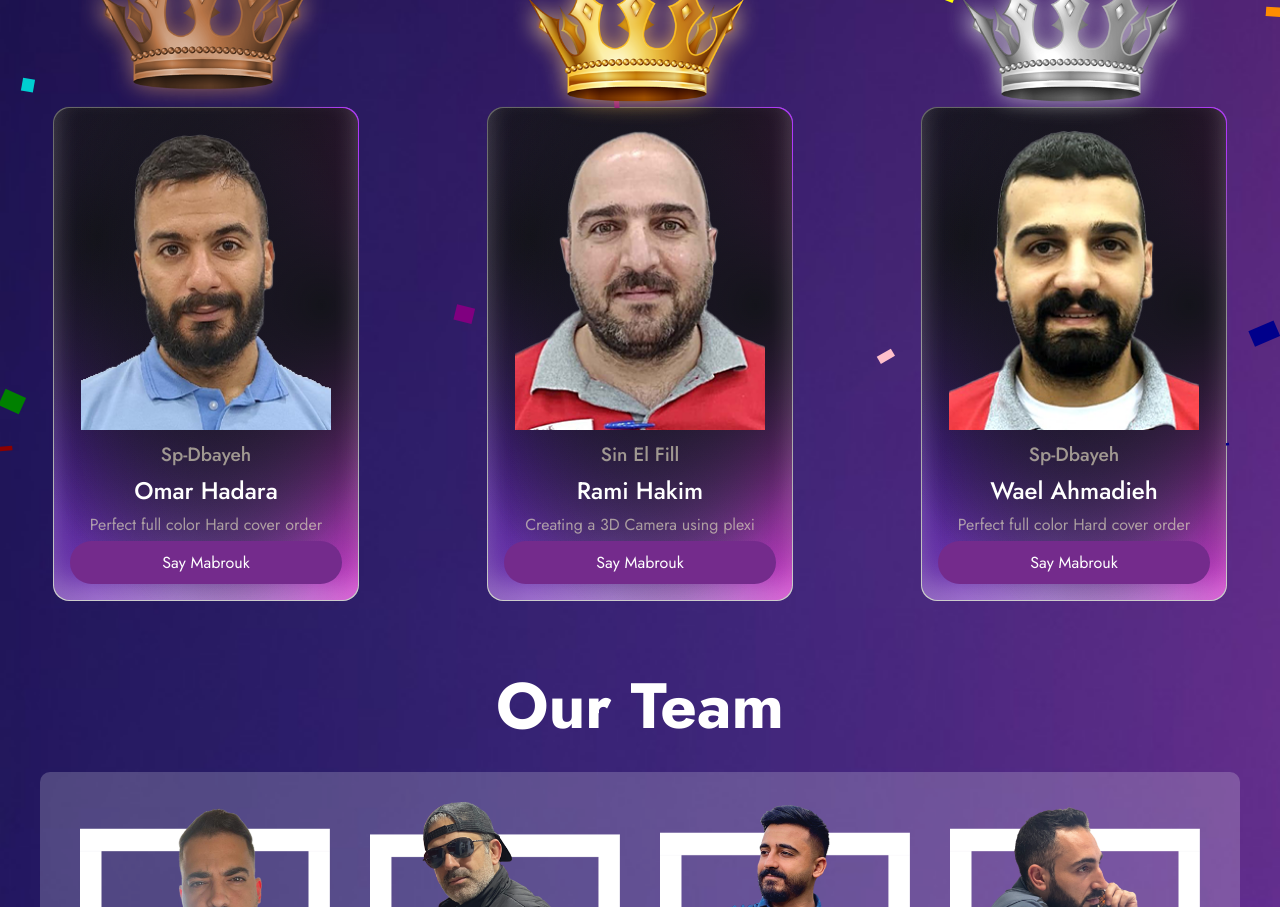
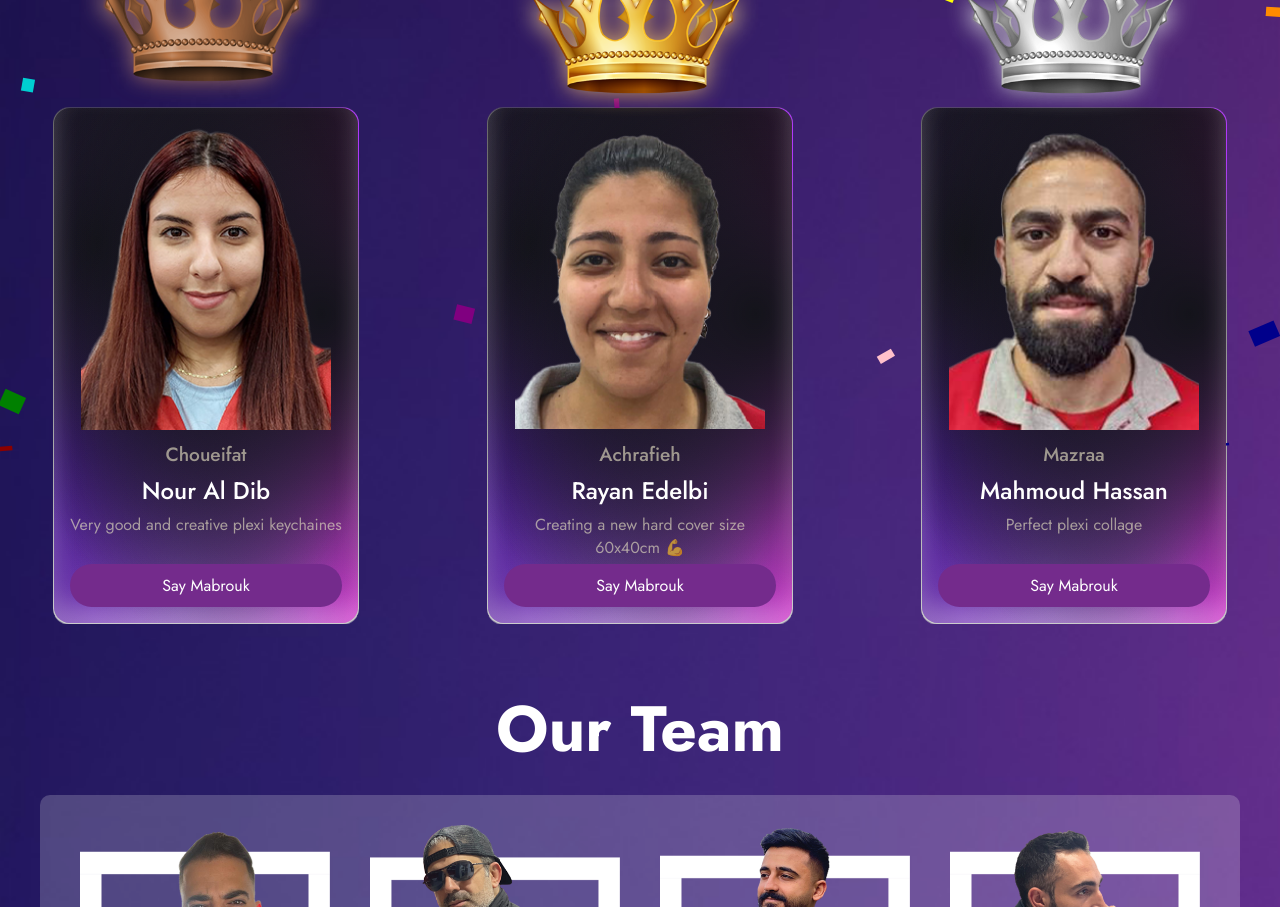
Before and after one commit to MaliksTraining/MaliksTraining.github.io, a plain HTML site: page index.html in a window 1280 px wide. Shown: the part 1100-2007 px from the top of the page. Drawn offline with nearby package versions, Linux system fonts and the light colour scheme; a web font is replaced by a local one.

Commit message:
adjust competition

```diff
--- a/index.html
+++ b/index.html
@@ -247,22 +247,22 @@
 
                     <div class="competition-body-card-inside">
 
-                        <img src="/IMGS/Weekly/Week 3/Omar Haddara.png" alt="">
+                        <img src="/IMGS/Weekly/Week 4/Nour Deeb.png" alt="">
                         <div class="competition-body-card-inside-footer">
 
                             <div class="competition-body-card-inside-footer-row">
 
-                                <p class="footer-row-branch">Sp-Dbayeh</p>
+                                <p class="footer-row-branch">Choueifat</p>
 
 
 
                             </div>
 
-                            <span>Omar Hadara</span>
-                            <p>Perfect full color Hard cover order</p>
+                            <span>Nour Al Dib</span>
+                            <p>Very good and creative plexi keychaines</p>
 
 
-                            <a href="https://wa.me/96178991857" target="_blank">Say Mabrouk</a>
+                            <a href="https://wa.me/96181991212" target="_blank">Say Mabrouk</a>
 
                         </div>
 
@@ -278,22 +278,22 @@
 
                     <div class="competition-body-card-inside">
 
-                        <img src="/IMGS/Weekly/Week 3/Rami Hakim.png" alt="">
+                        <img src="/IMGS/Weekly/Week 4/Rayan Edelbi.png" alt="">
                         <div class="competition-body-card-inside-footer">
 
                             <div class="competition-body-card-inside-footer-row">
 
-                                <p class="footer-row-branch">Sin El Fill</p>
+                                <p class="footer-row-branch">Achrafieh</p>
 
 
 
                             </div>
 
-                            <span>Rami Hakim</span>
-                            <p>Creating a 3D Camera using plexi</p>
+                            <span>Rayan Edelbi</span>
+                            <p>Creating a new hard cover size 60x40cm 💪</p>
 
 
-                            <a href="https://wa.me/96171502684" target="_blank">Say Mabrouk</a>
+                            <a href="https://wa.me/96181635776" target="_blank">Say Mabrouk</a>
 
                         </div>
 
@@ -307,20 +307,20 @@
 
                     <div class="competition-body-card-inside">
 
-                        <img src="/IMGS/Weekly/Week 3/Wael Ahmadieh.png" alt="">
+                        <img src="/IMGS/Weekly/Week 4/Mahmoud Hassan.png" alt="">
                         <div class="competition-body-card-inside-footer">
 
                             <div class="competition-body-card-inside-footer-row">
 
-                                <p class="footer-row-branch">Sp-Dbayeh</p>
+                                <p class="footer-row-branch">Mazraa</p>
 
 
                             </div>
 
-                            <span>Wael Ahmadieh</span>
-                            <p>Perfect full color Hard cover order</p>
+                            <span>Mahmoud Hassan</span>
+                            <p>Perfect plexi collage</p>
 
-                            <a href="https://wa.me/96178991857" target="_blank">Say Mabrouk</a>
+                            <a href="https://wa.me/96171486736" target="_blank">Say Mabrouk</a>
 
                         </div>
 
```
Also changed, not shown: IMGS/Weekly/Week 4/Mahmoud Hassan.png (added), IMGS/Weekly/Week 4/Nour Deeb.png (added), IMGS/Weekly/Week 4/Rayan Edelbi.png (added).
